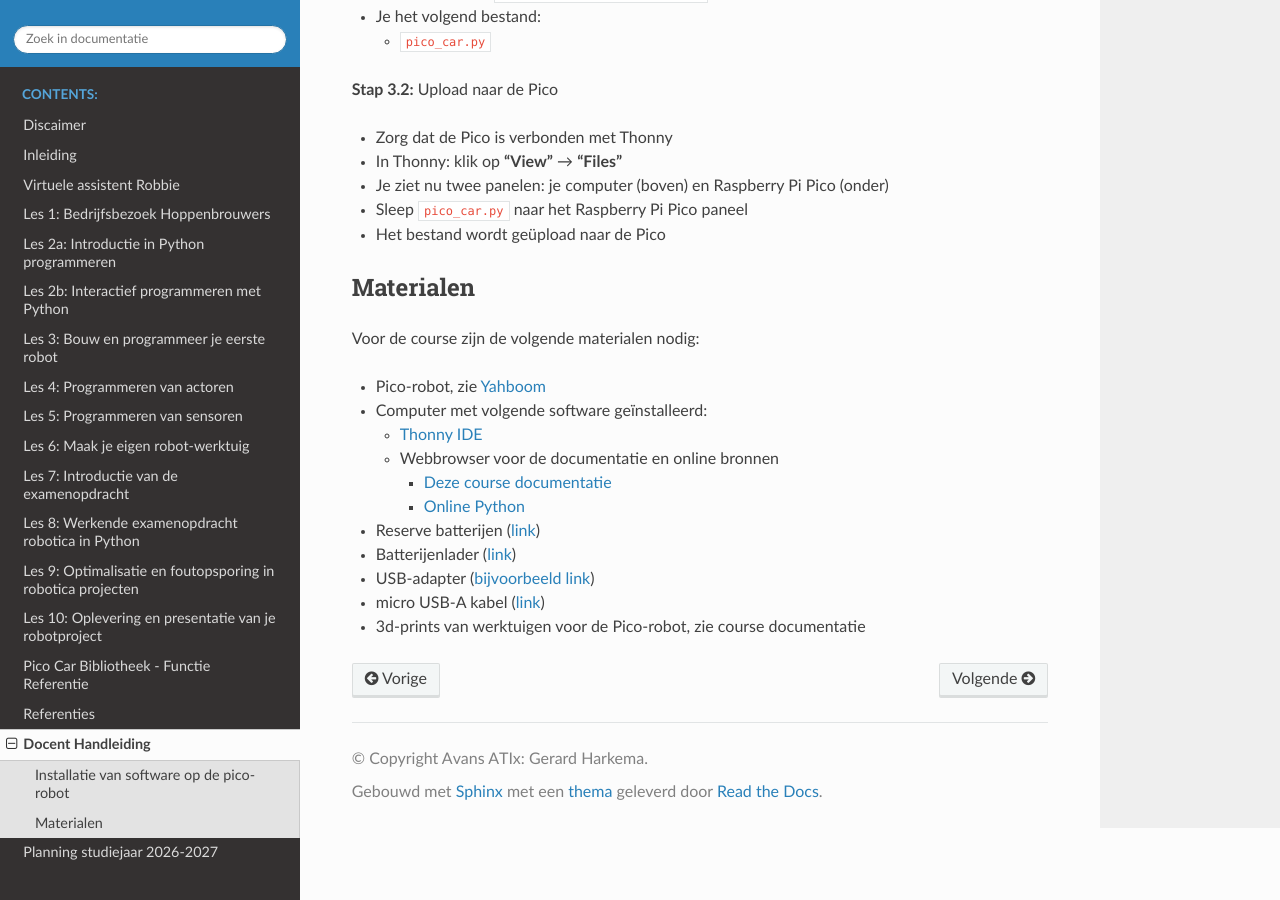
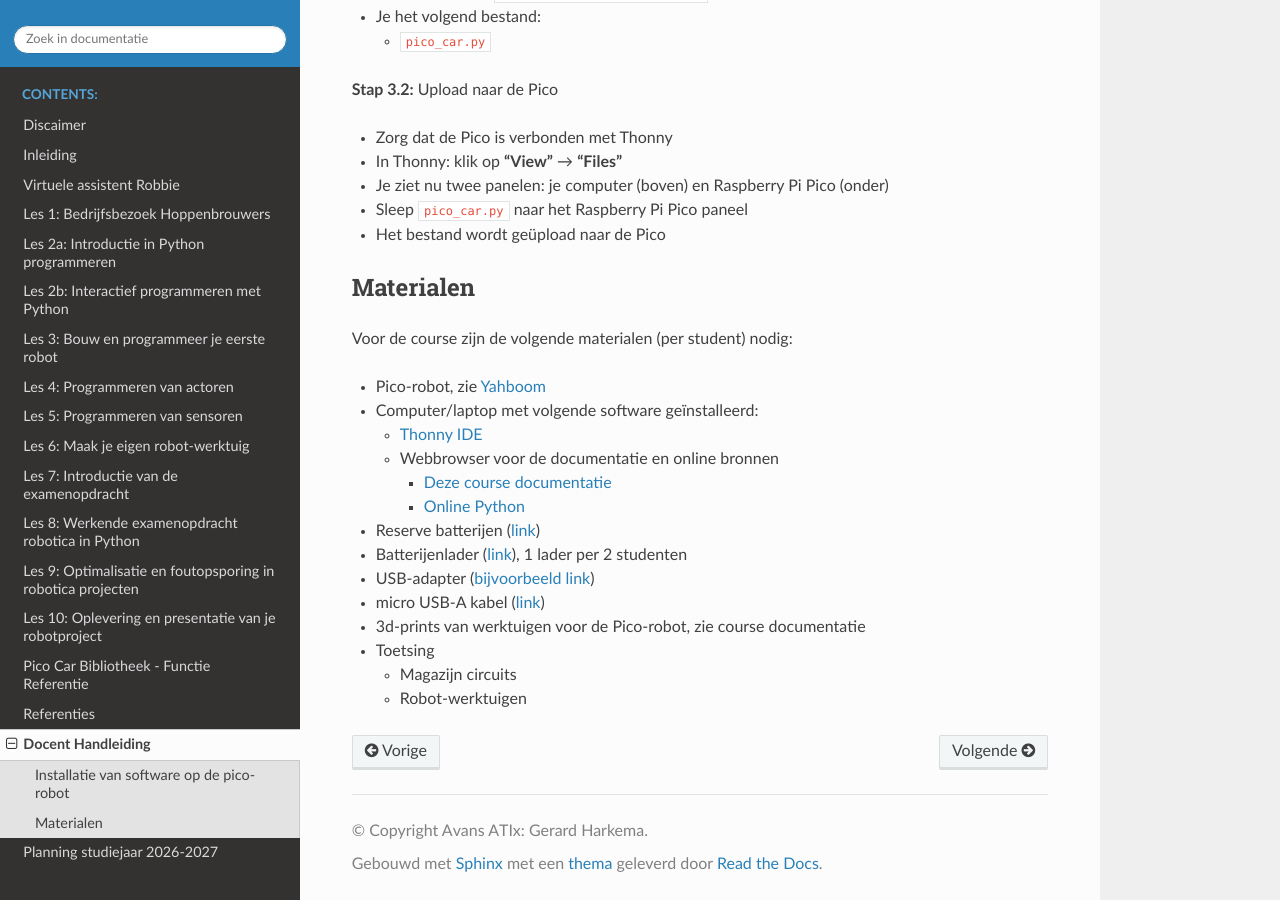
Before and after one commit to AvansMechatronica/vabokCursusRoboticaMetPython, a Sphinx documentation site: the page built from documentation/documentation/docent_handleiding.md, in a window 1280 px wide and 900 px high, scrolled down 788 px. Built offline with Sphinx 7.4.7 and the Read the Docs theme 3.1.0, drawn with Linux system fonts in a browser that asks for light colours.

Commit message:
20261012

```diff
--- a/documentation/documentation/docent_handleiding.md
+++ b/documentation/documentation/docent_handleiding.md
@@ -33,15 +33,18 @@ Volg de stappen in de les "Software installeren op de pico-robot" om Thonny en d
 - Het bestand wordt geüpload naar de Pico
 
 ## Materialen
-Voor de course zijn de volgende materialen nodig:
+Voor de course zijn de volgende materialen (per student) nodig:
 - Pico-robot, zie [Yahboom](https://category.yahboom.net/products/pico-robot?srsltid=AU7gw4WrzJ70YM7uN15P4GCEEBnzdfTh9Mp6qkQ_cbC0b-OCeWlQe8UG)
-- Computer met volgende software geïnstalleerd:
+- Computer/laptop met volgende software geïnstalleerd:
   - [Thonny IDE](https://thonny.org/)
   - Webbrowser voor de documentatie en online bronnen
     - [Deze course documentatie](https://avansmechatronica.github.io/vabokCursusRoboticaMetPython/)
     - [Online Python](https://www.online-python.com/)
 - Reserve batterijen ([link](https://www.123accu.nl/DR-INR18650-18650-Li-ion-batterij-3-6-V-2850-mAh-8-4-A-123accu-huismerk-i49322.html))
-- Batterijenlader ([link](https://www.123accu.nl/Nitecore-i4-Oplader-voor-Li-ion-LiFePO4-Ni-Mh-Batterijen-i31489.html))
+- Batterijenlader ([link](https://www.123accu.nl/Nitecore-i4-Oplader-voor-Li-ion-LiFePO4-Ni-Mh-Batterijen-i31489.html)), 1 lader per 2 studenten
 - USB-adapter ([bijvoorbeeld link](https://www.123accu.nl/Xtorm-Next-Gen-Wall-Charger-USB-C-45-W-i59620.html))
 - micro USB-A kabel ([link](https://www.123accu.nl/search/?search=micro+USB-A+kabel))
 - 3d-prints van werktuigen voor de Pico-robot, zie course documentatie
+- Toetsing
+  - Magazijn circuits
+  - Robot-werktuigen
```
